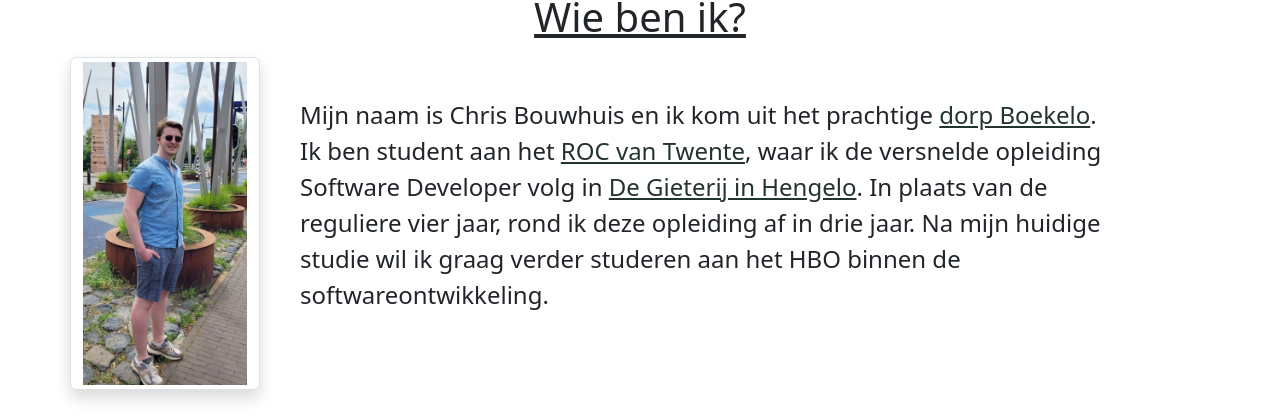
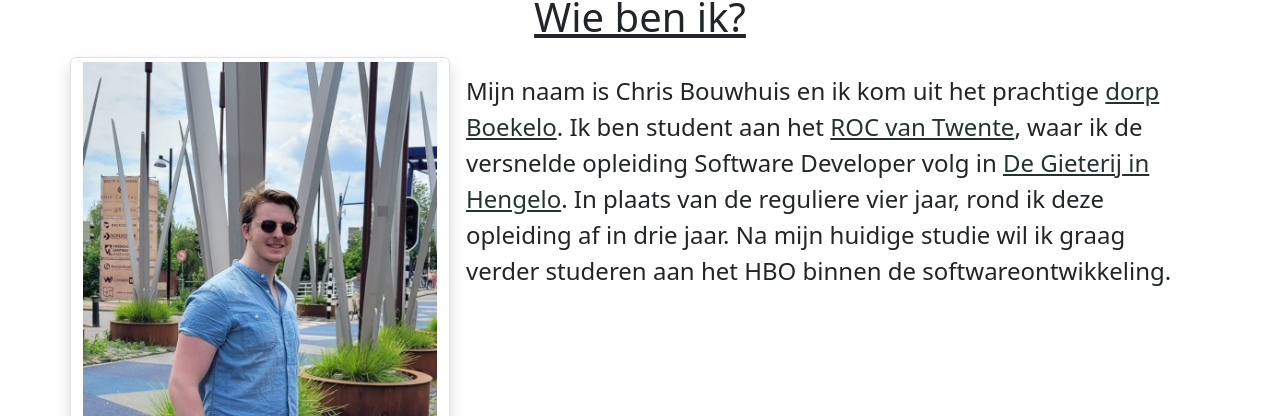
Before and after one commit to ChrisBouwhuis/Portfolio-Bootstrap-Vue, a Vue app: page / in a window 1280 px wide. Shown: the part 337-753 px from the top of the page. Built offline with nearby package versions, Linux system fonts and the light colour scheme.

Commit message:
tussen commit

```diff
--- a/src/views/HomeView.vue
+++ b/src/views/HomeView.vue
@@ -15,11 +15,11 @@
       <!--      class="d-flex flex-column flex-xl-row-reverse justify-content-center align-items-center align-items-xl-start"-->
       <div class="row">
         <img
-          class="img-thumbnail shadow col-6 col-xl-2"
+          class="img-thumbnail shadow col-12 col-xl-4"
           src="../../public/img/ik-staand-smaller.jpg"
           alt="een foto waar sta"
         />
-        <p class="w-75 xl-w-50 fs-4 p-3 m-4 col-6 col-xl-4">
+        <p class="fs-4 p-3 col-12 col-xl-8 ">
           Mijn naam is Chris Bouwhuis en ik kom uit het prachtige
           <a
             href="https://www.google.com/maps/place/Boekelo,+7548+EH+Enschede/@52.2042139,6.7961489,16z/data=!3m1!4b1!4m6!3m5!1s0x47b8128b300211e1:0x77daef0fb862139e!8m2!3d52.2042146!4d6.8012987!16zL20vMGZqaHRo?authuser=0&entry=ttu"
```
